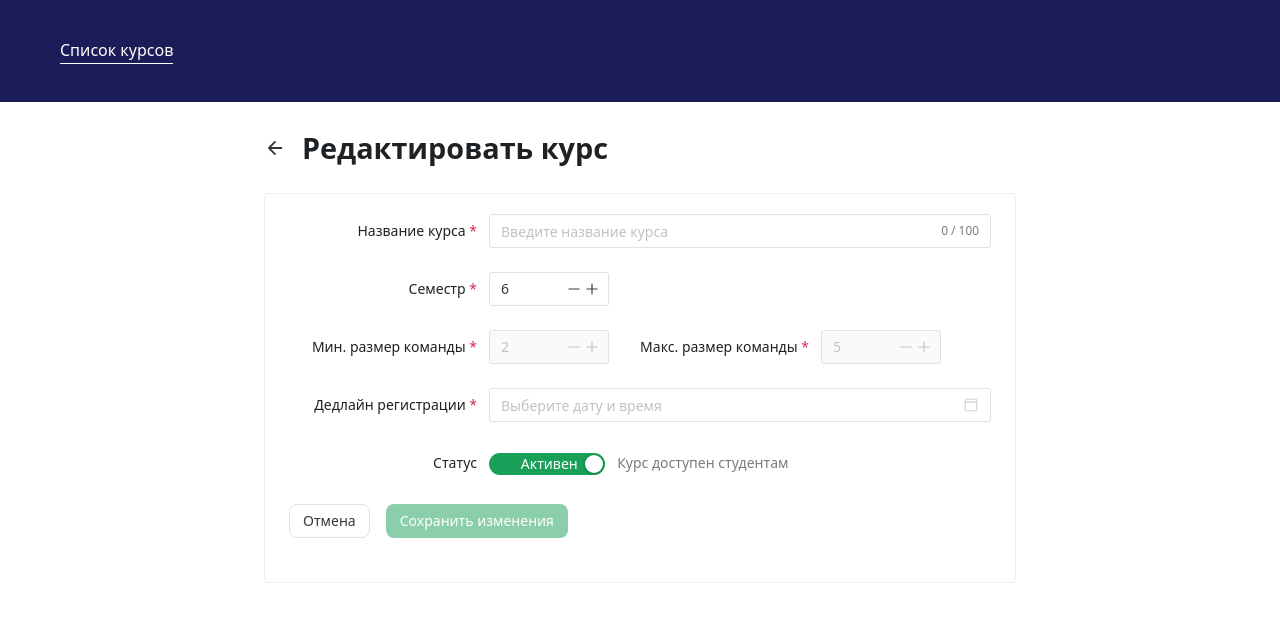
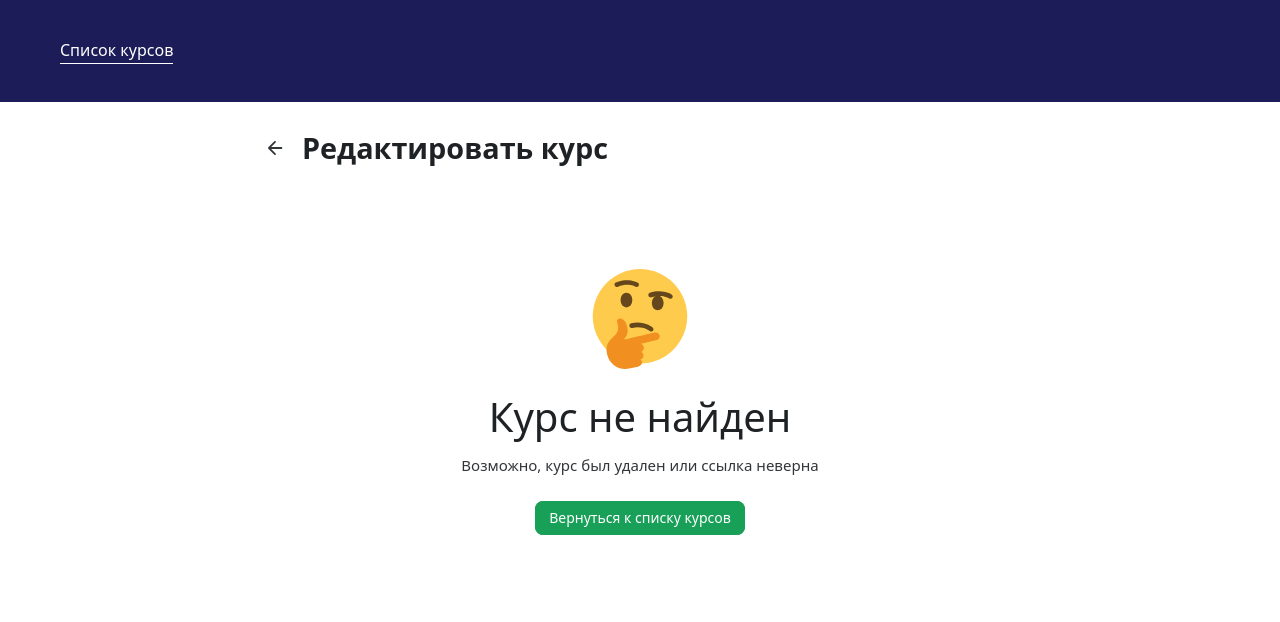
Before and after one commit to moevm/mse1h2026-project, a Vue app in the folder frontend/: page /courses/1/edit in a window 1280 px wide. Shown: the top 622 px of the page. Built offline with nearby package versions, Linux system fonts and the light colour scheme; no server answers; some icons are missing.

Commit message:
refactor: add loading and not found

```diff
--- a/frontend/src/pages/EditCoursePage.vue
+++ b/frontend/src/pages/EditCoursePage.vue
@@ -6,7 +6,30 @@
       </template>
     </n-page-header>
 
+    <!-- Состояние загрузки -->
+    <div v-if="loading" class="loading-container">
+      <LoadingSpinner text="Загрузка данных курса..." />
+    </div>
+
+    <!-- Курс не найден -->
+    <n-result
+      v-else-if="!course"
+      status="404"
+      title="Курс не найден"
+      description="Возможно, курс был удален или ссылка неверна"
+      size="large"
+      class="result-container"
+    >
+      <template #footer>
+        <n-button type="primary" @click="goToCoursesList">
+          Вернуться к списку курсов
+        </n-button>
+      </template>
+    </n-result>
+
+    <!-- Форма редактирования (когда данные загружены) -->
     <CourseForm
+      v-else
       mode="edit"
       :initial-data="course"
       :disabled-fields="['teamSize']"
@@ -19,11 +42,11 @@
 <script setup lang="ts">
 import { ref, onMounted } from 'vue';
 import { useRouter, useRoute } from 'vue-router';
-import { useNotification, NPageHeader } from 'naive-ui';
+import { useNotification, NPageHeader, NResult, NButton } from 'naive-ui';
 import CourseForm from '@/components/courses/CourseForm.vue';
+import LoadingSpinner from '@/components/common/LoadingSpinner.vue';
 import type { Course } from '@/types';
-import { coursesApi } from '@/api'
-
+import { coursesApi } from '@/api';
 
 const router = useRouter();
 const route = useRoute();
@@ -51,6 +74,8 @@ const loadCourse = async () => {
       content: 'Не удалось загрузить информацию о курсе',
       duration: 5000
     });
+    // При ошибке курс остается null, покажется n-result
+    course.value = null;
   } finally {
     loading.value = false;
   }
@@ -58,11 +83,12 @@ const loadCourse = async () => {
 
 const handleEdit = async (formData: Course): Promise<void> => {
   if (!course.value) return;
+
   try {
     // Вызов API для редактирования курса
     const editedCourse = await coursesApi.update(course.value.uid, formData);
 
-        console.log('Курс успешно создан:', editedCourse);
+    console.log('Курс успешно обновлен:', editedCourse);
 
     notification.success({
       title: 'Успешно',
@@ -71,23 +97,30 @@ const handleEdit = async (formData: Course): Promise<void> => {
       keepAliveOnHover: true
     });
 
-        // Переход на страницу со списком курсов
+    // Переход на страницу курса
     router.push(`/courses/${course.value.uid}`);
   } catch (error) {
     console.error('Ошибка редактирования курса:', error);
 
     notification.error({
-            title: 'Ошибка создания',
+      title: 'Ошибка редактирования',
       content: error instanceof Error ? error.message : 'Не удалось отредактировать курс',
       duration: 5000,
       keepAliveOnHover: true
     });
   }
-}
+};
 
 const goBack = (): void => {
-  if (!course.value) return;
+  if (course.value) {
     router.push(`/courses/${course.value.uid}`);
+  } else {
+    router.push('/courses');
+  }
+};
+
+const goToCoursesList = (): void => {
+  router.push('/courses');
 };
 
 // Загружаем данные при монтировании
@@ -101,6 +134,10 @@ onMounted(() => {
   max-width: 800px;
   margin: 0 auto;
   padding: 24px;
+}
+
+.result-container {
+    margin-block-start: 100px;
 }
 
 .title {
```
Lines whose indentation alone changed are shown as unchanged.
